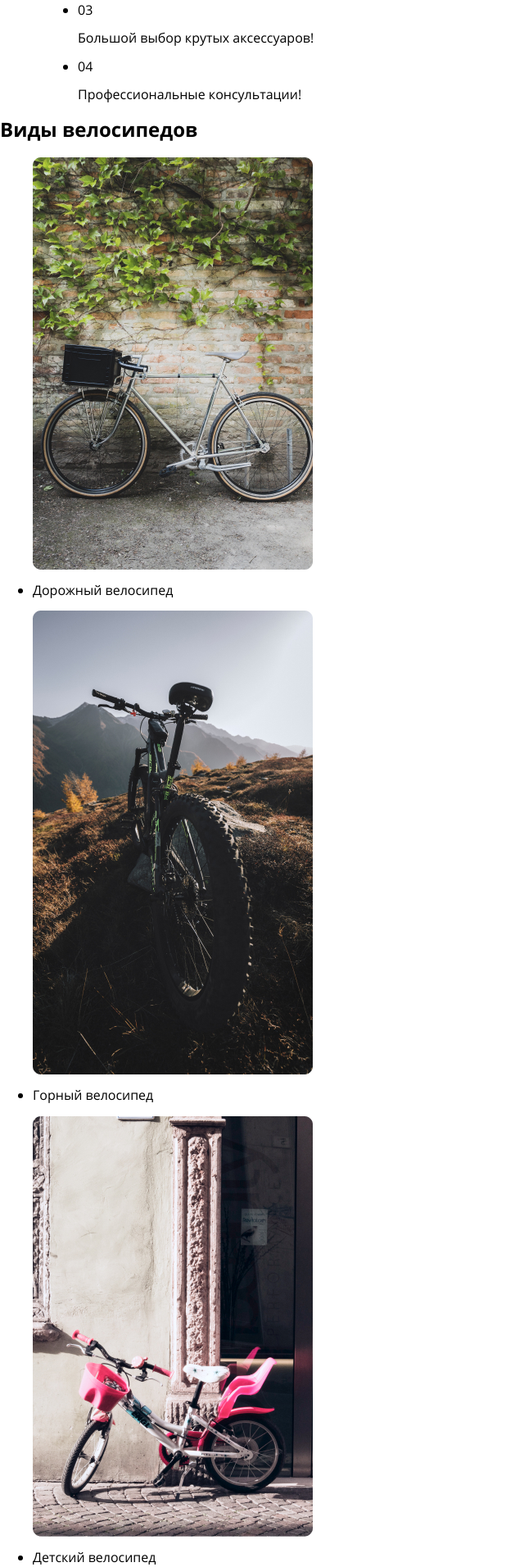
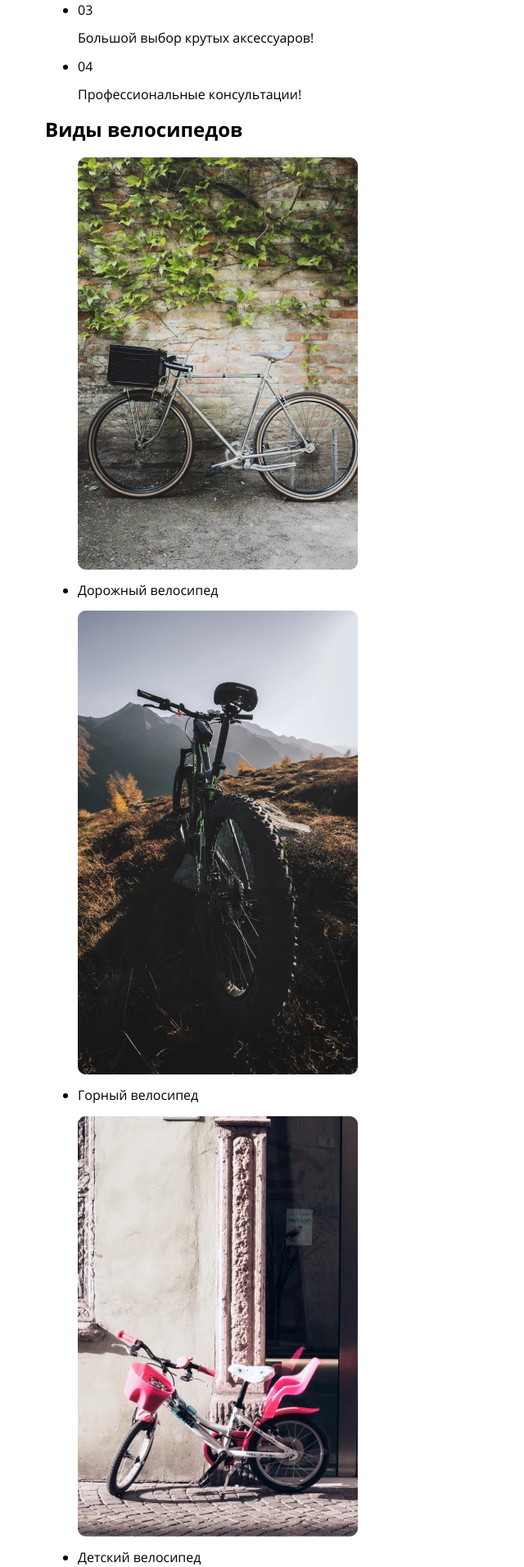
Before and after one commit to wurelcy/bicycles, a website: page source/index.html in a window 1280 px wide. Shown: the part 554-2466 px from the top of the page at 82% size, without its empty margins (0-640 px from the left). Drawn offline with Linux system fonts and the light colour scheme; files whose address does not match are found by name.

Commit message:
Добавляет виды

```diff
--- a/source/index.html
+++ b/source/index.html
@@ -8,11 +8,8 @@
   </head>
   <body class="page-body">
     <header class="page-header page-header--closed">
-      <button class="page-header__toggle" type="button" aria-label="Открыть меню">
-        <span class="visually-hidden">Открыть меню</span>
-      </button>
+      <nav class="main-nav main-nav--closed">
         <div class="container">
-        <nav class="main-nav main-nav--closed">
           <ul class="main-nav__list">
             <li class="main-nav__item">
               <a href="#about" aria-label="Посмотреть информацию о нас">
@@ -35,14 +32,23 @@
               </a>
             </li>
           </ul>
+        </div>
       </nav>
+      <div class="page-header__wrapper">
+        <div class="container">
+          <div class="page-header__block">
+            <div class="page-header__panel">
             <img src="img/logo.svg" alt="Логотип компании" width="67" height="20" class="page-header__logo">
-        <div class="page-header__wrapper">
+            <button class="page-header__toggle" type="button" aria-label="Открыть меню">
+              <span class="visually-hidden">Открыть меню</span>
+            </button>
+            </div>
             <section class="intro">
               <h2 class="visually-hidden">О нас</h2>
               <p class="intro__slogan">Мы продаем велосипеды</p>
               <p class="intro__description">Наш магазин отбирает только самые лучшие велосипеды для продажи</p>
             </section>
+          </div>
           <form class="form" action="index.html" method="post">
             <p class="form__title">Заполните поля ниже и мы подберем велосипед Вашей мечты</p>
             <p class="form__name">
@@ -85,21 +91,38 @@
         </div>
       </section>
       <section class="types" id="types">
-        <h2>Виды велосипедов</h2>
+        <div class="container">
+          <h2 class="types__title">Виды велосипедов</h2>
           <ul class="types__list">
             <li class="types__item">
-            <img src="img/road-bike-desktop@1x.jpg" alt="Дорожный велосипед">
+              <picture>
+                <source type="image/webp" media="(min-width: 1024px)" srcset="img/road-bike-desktop@1x.webp 1x, img/road-bike-desktop@2x.webp 2x">
+                <source type="image/webp" srcset="img/road-bike-mobile@1x.webp 1x, img/road-bike-mobile@2x.webp 2x">
+                <source srcset="img/road-bike-desktop@1x.jpg 1x, img/road-bike-desktop@2x.jpg 2x" media="(min-width: 1024px)">
+                <img src="img/road-bike-mobile@1x.jpg 1x, img/road-bike-mobile@2x.jpg 2x" alt="Дорожный велосипед">
+              </picture>
               <p>Дорожный велосипед</p>
             </li>
             <li class="types__item">
-            <img src="img/mount-bike-desktop@1x.jpg" alt="Горный велосипед">
+              <picture>
+                <source type="image/webp" media="(min-width: 1024px)" srcset="img/mount-bike-desktop@1x.webp 1x, img/mount-bike-desktop@2x.webp 2x">
+                <source type="image/webp" srcset="img/mount-bike-mobile@1x.webp 1x, img/mount-bike-mobile@2x.webp 2x">
+                <source srcset="img/mount-bike-desktop@1x.jpg" media="(min-width: 1024px)">
+                <img src="img/mount-bike-mobile@1x.jpg 1x, img/mount-bike-mobile@2x.jpg 2x" alt="Горный велосипед">
+              </picture>
               <p>Горный велосипед</p>
             </li>
             <li class="types__item">
-            <img src="img/child-bike-desktop@1x.jpg" alt="Детский велосипед">
+              <picture>
+                <source type="image/webp" media="(min-width: 1024px)" srcset="img/child-bike-desktop@1x.webp 1x, img/child-bike-desktop@2x.webp 2x">
+                <source type="image/webp" srcset="img/child-bike-mobile@1x.webp 1x, img/child-bike-mobile@2x.webp 2x">
+                <source srcset="img/child-bike-desktop@1x.jpg" media="(min-width: 1024px)">
+                <img src="img/child-bike-mobile@1x.jpg 1x, img/child-bike-mobile@2x.jpg 2x" alt="Детский велосипед">
+              </picture>
               <p>Детский велосипед</p>
             </li>
           </ul>
+        </div>
       </section>
       <section class="video" id="video">
         <h2>Видео про велосипеды</h2>
--- a/source/sass/blocks/form.scss
+++ b/source/sass/blocks/form.scss
@@ -52,6 +52,7 @@
 @media (max-width: $tablet-width) {
   .form {
     max-width: 321px;
+    margin-top: 70px;
   }
 
   .form__title {
--- a/source/sass/blocks/main-nav.scss
+++ b/source/sass/blocks/main-nav.scss
@@ -63,10 +63,6 @@
   .main-nav--nojs {
     min-width: 100%;
 
-    .main-nav__toggle {
-      display: none;
-    }
-
     .main-nav__list {
       display: block;
       margin-top: 10px;
--- a/source/sass/blocks/types.scss
+++ b/source/sass/blocks/types.scss
@@ -0,0 +1,172 @@
+.types {
+  background-color: $light;
+  padding-top: 149px;
+  padding-bottom: 147px;
+}
+
+.types__title {
+  font-weight: 600;
+  font-size: 30px;
+  line-height: 30px;
+  margin: 0;
+  margin-bottom: 51px;
+  text-align: center;
+}
+
+.types__list {
+  list-style: none;
+  padding: 0;
+  margin: 0;
+  display: flex;
+  justify-content: space-between;
+}
+
+.types__item {
+  position: relative;
+
+  img {
+    border-radius: 10px;
+  }
+
+  &:nth-child(2) {
+    margin-top: 39px;
+
+    &::before,
+    &::after {
+      position: absolute;
+      content: '';
+      height: 47px;
+      width: 47px;
+      background-image: url('../img/icon-rectangle.svg');
+      top: -18px;
+      left: -19px;
+    }
+
+    &::after {
+      top: auto;
+      left: auto;
+      bottom: 35px;
+      right: -20px;
+    }
+  }
+
+  &:first-child {
+    z-index: 1;
+
+    &::before {
+      position: absolute;
+      content: '';
+      height: 180px;
+      width: 180px;
+      background-image: url('../img/icon-ellipse.svg');
+      background-size: contain;
+      top: 156px;
+      left: -65px;
+      z-index: -1;
+    }
+  }
+
+  &:last-child {
+    &::before {
+      position: absolute;
+      content: '';
+      height: 95px;
+      width: 95px;
+      background-image: url('../img/icon-ellipse-small.svg');
+      background-size: contain;
+      top: -32px;
+      right: -36px;
+    }
+  }
+
+  p {
+    text-align: center;
+    font-weight: 600;
+    font-size: 22px;
+    line-height: 34px;
+    margin: 0;
+    margin-top: 20px;
+    padding: 0;
+  }
+}
+
+@media (max-width: $tablet-width) {
+  .types {
+    padding-top: 50px;
+    padding-bottom: 20px;
+  }
+
+  .types__title {
+    font-size: 24px;
+    line-height: 41px;
+    margin-bottom: 30px;
+  }
+
+  .types__list {
+    flex-wrap: wrap;
+    justify-content: center;
+  }
+
+  .types__item {
+    margin-bottom: 50px;
+
+    &:nth-child(2) {
+      margin-top: 0;
+
+      &::before,
+      &::after {
+        display: none;
+      }
+    }
+
+    &:first-child {
+      margin-right: 50px;
+
+      &::before {
+        height: 127px;
+        width: 127px;
+        top: 200px;
+        left: -37px;
+      }
+    }
+
+    &:last-child {
+      &::before {
+        height: 68px;
+        width: 68px;
+        top: -20px;
+        right: -25px;
+      }
+    }
+  }
+}
+
+@media (max-width: $mobile-width-only) {
+  .types {
+    padding-bottom: 0;
+  }
+
+  .types__list {
+    flex-wrap: wrap;
+    justify-content: center;
+  }
+
+  .types__item {
+    margin-bottom: 50px;
+
+    &:first-child {
+      margin-right: 0;
+
+      &::before {
+        top: 200px;
+        left: -24px;
+      }
+    }
+
+    &:last-child {
+      &::before {
+        right: -15px;
+      }
+    }
+  }
+}
```
Also changed, not shown: source/sass/blocks/header.scss (+42 -14 lines), source/sass/blocks/intro.scss (+5 -2 lines), build/css/style.css, build/css/styles.min.css, build/index.html, 1 other file. Lines whose indentation alone changed are shown as unchanged.
